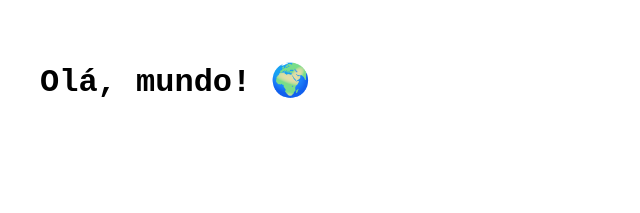
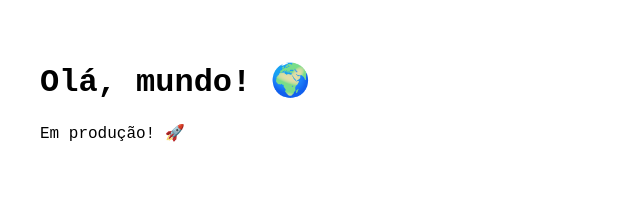
Before and after one commit to eukaualima/capsula-2, a SvelteKit app: page / in a window 1280 px wide. Shown: the top 213 px of the page, without its empty margins (0-640 px from the left). Built offline with nearby package versions, Linux system fonts and the light colour scheme.

Commit message:
atualização da página inicial

```diff
--- a/src/routes/+page.svelte
+++ b/src/routes/+page.svelte
@@ -1,9 +1,11 @@
 <script>
     let ola_mundo = "Olá, mundo! 🌍"; // Win + .
+    let producao = "Em produção! 🚀"
 </script>
 
 <main>
     <h1>{ola_mundo}</h1>
+    <p>{producao}</p>
 </main>
 
 <style>
```
